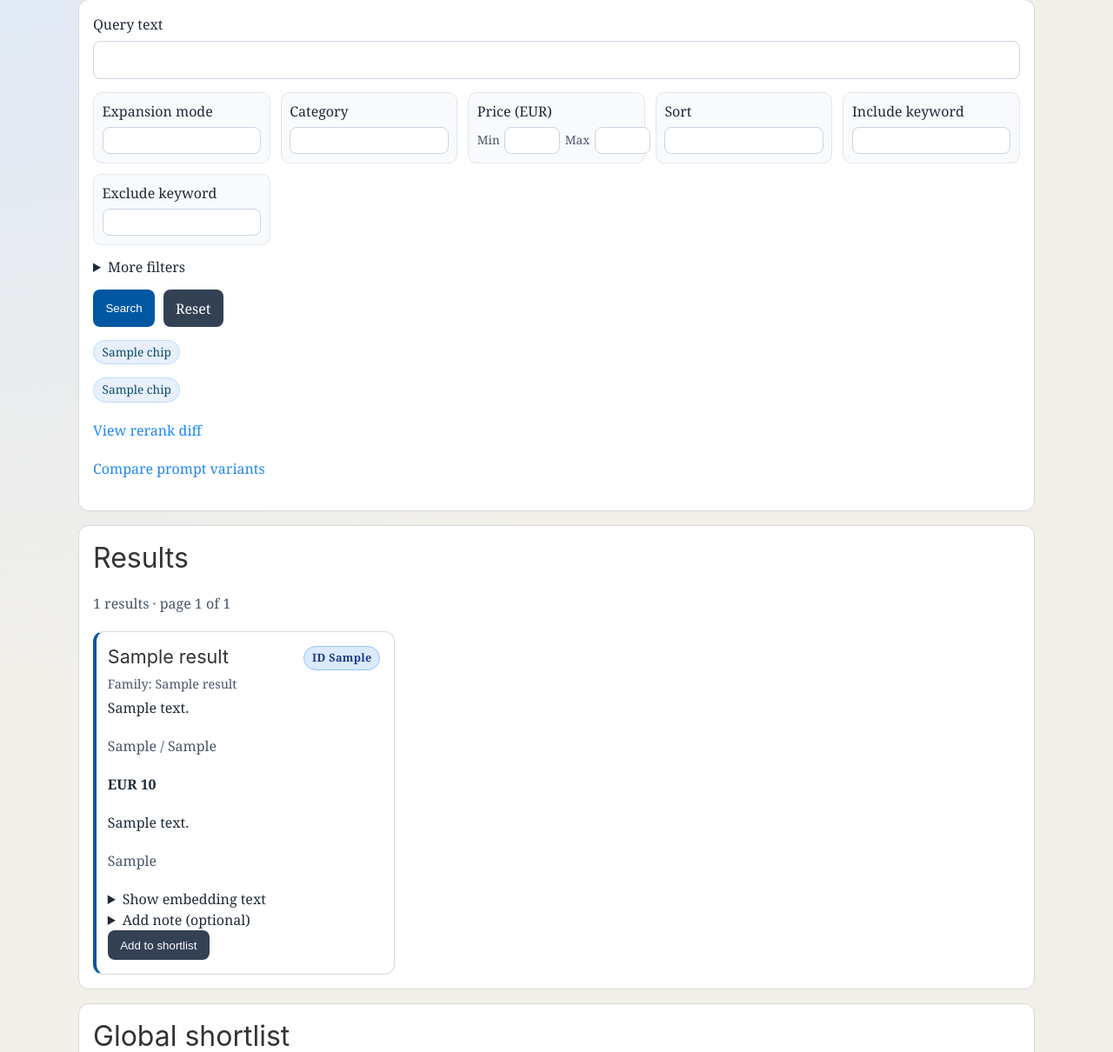
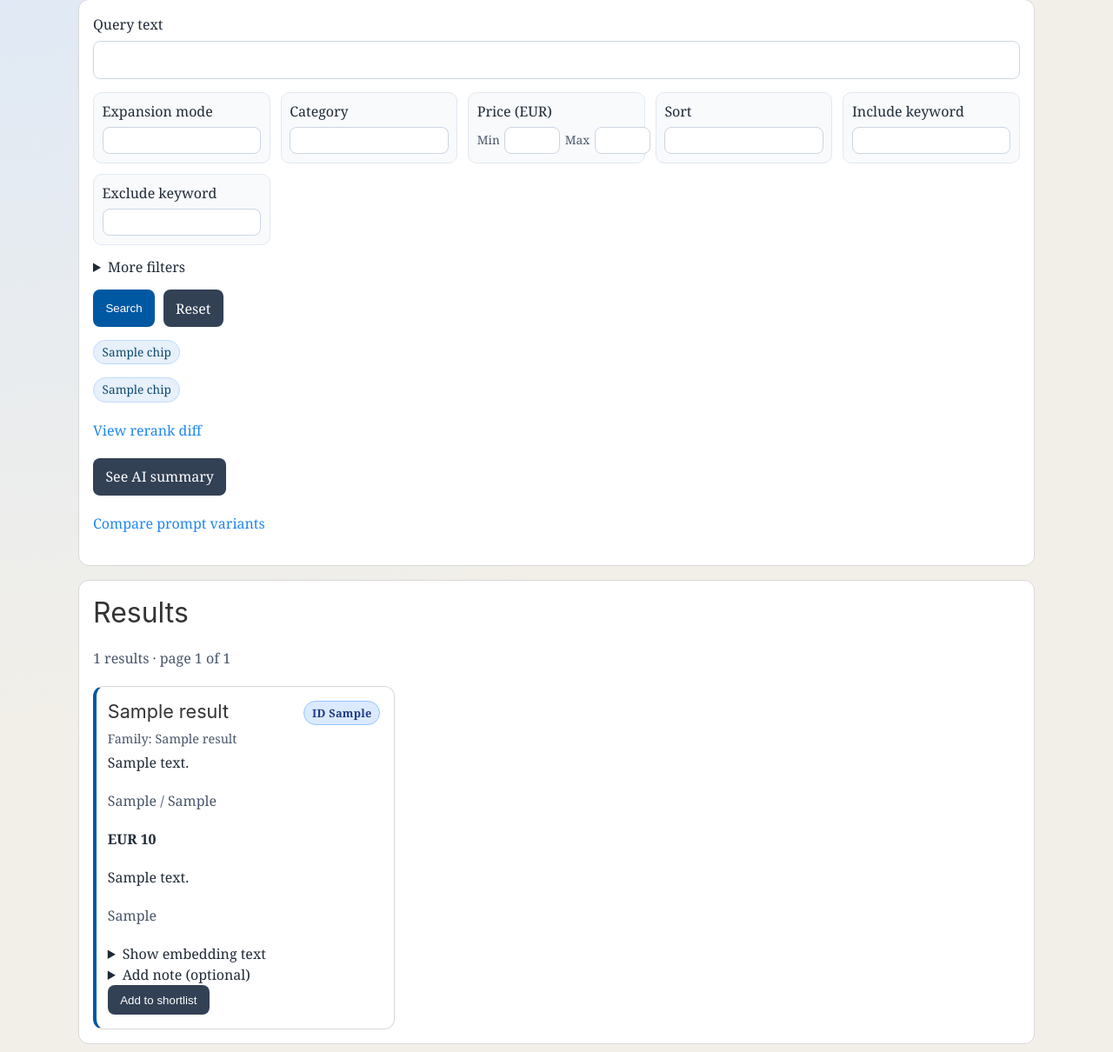
Before and after one commit to talolard/SICKR, a Django app: template src/tal_maria_ikea/web/templates/web/search.html in a window 1280 px wide. Shown: the part 199-1409 px from the top of the page at 87% size. Run offline with Django 3.2, Linux system fonts and the light colour scheme; the template is opened without the code that fills it: most values are stand-ins (such as "Sample title", 1, 10 or a date in 2020); form fields are guessed from the names that the template uses; some libraries are stand-ins or nearby versions.

Commit message:
Add explicit summary action on search page
Problem: the summary flow was not obvious from the results page, and users expected a direct summary action.

Approach: added a clear  button in the search action area while keeping the prompt-variant link for advanced use.

Outcome: users can immediately open the summary flow after running a search.

```diff
--- a/src/tal_maria_ikea/web/templates/web/search.html
+++ b/src/tal_maria_ikea/web/templates/web/search.html
@@ -112,6 +112,9 @@
       <p class="muted"><a href="{{ rerank_diff_url }}">View rerank diff</a></p>
     {% endif %}
     {% if prompt_lab_url %}
+      <div class="actions">
+        <a class="btn btn-secondary" href="{{ prompt_lab_url }}">See AI summary</a>
+      </div>
       <p class="muted"><a href="{{ prompt_lab_url }}">Compare prompt variants</a></p>
     {% endif %}
   </section>
```
